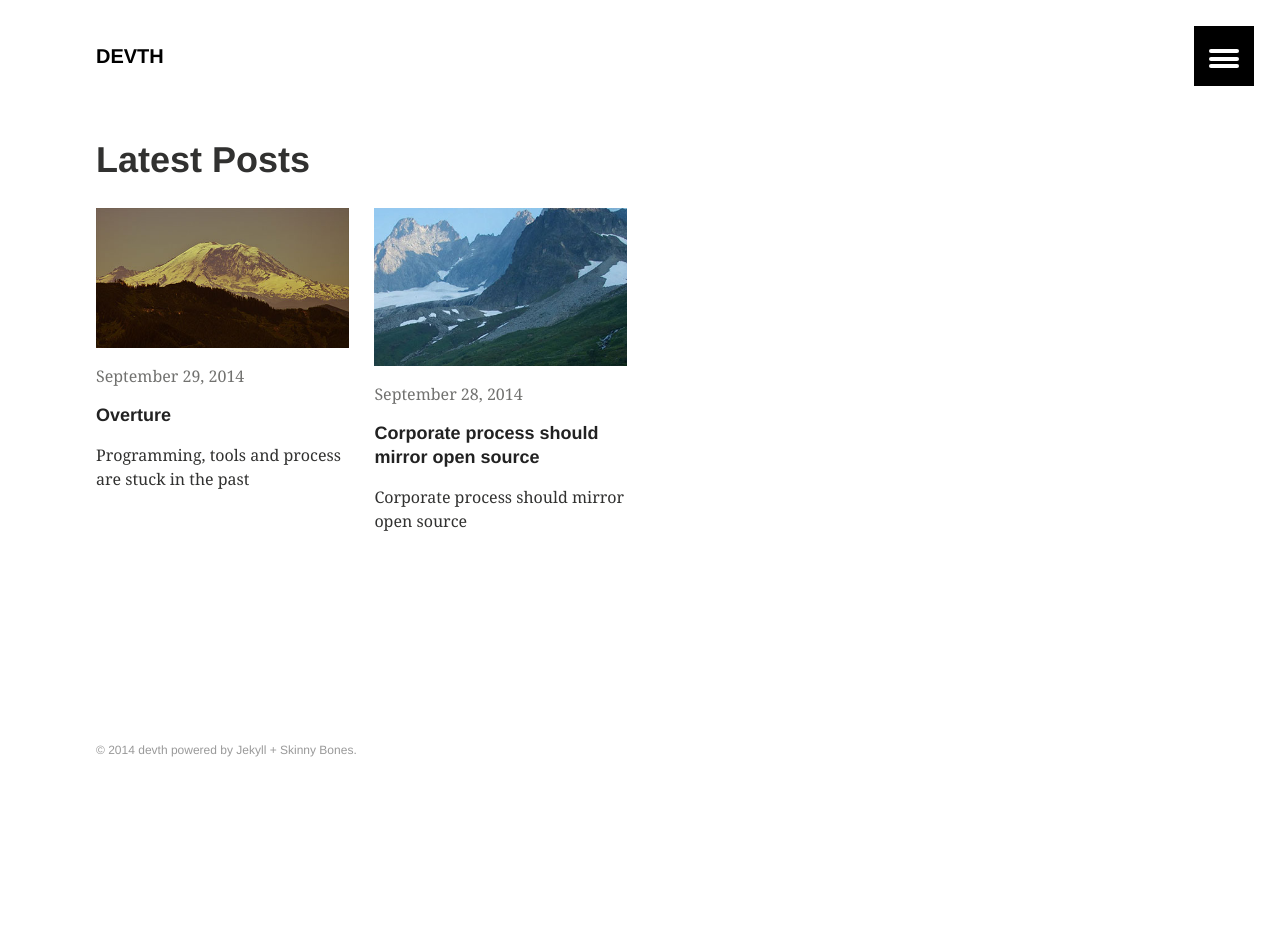
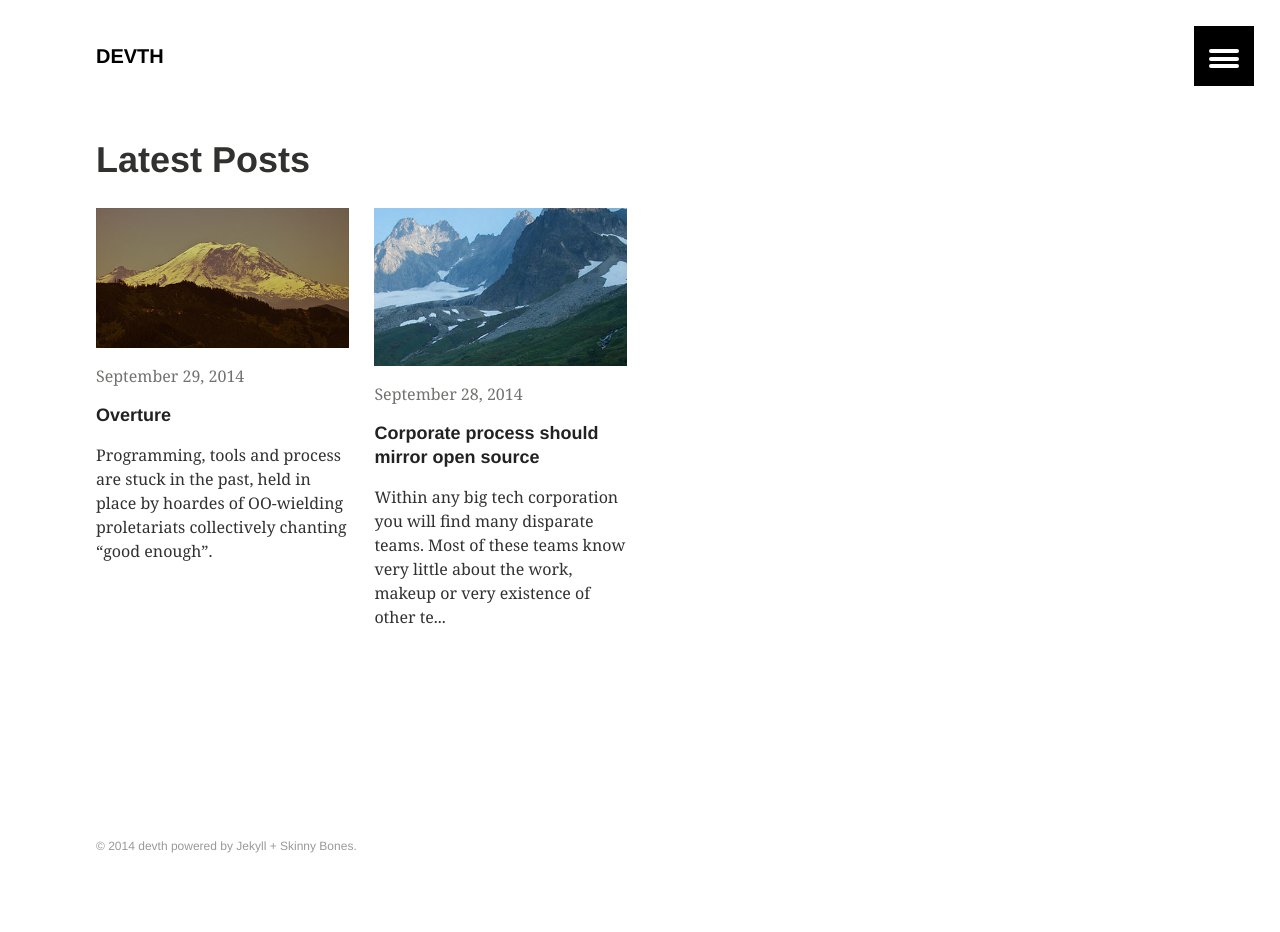
Before and after one commit to devth/devth.github.com, a Jekyll site: the page built from index.md, in a window 1280 px wide. Built offline with Jekyll 4.4.1, drawn with Linux system fonts in a browser that asks for light colours; before the commit the page ends 900 px from its top, so only the background shows below that.

Commit message:
Revert "Add titles"
This reverts commit 9e095ec28fd22fd01e1768cf37965f6c32c95c25.

```diff
--- a/_posts/2014-09-28-open-source-culture.md
+++ b/_posts/2014-09-28-open-source-culture.md
@@ -6,8 +6,6 @@
   feature: open_source.jpg
   teaser: open_source_teaser.jpg
 ---
-
-# Corporate process should mirror open source
 
 Within any big tech corporation you will find many disparate teams. Most of
 these teams know very little about the work, makeup or very existence of other
--- a/_posts/2014-09-29-overture.md
+++ b/_posts/2014-09-29-overture.md
@@ -2,10 +2,8 @@
 layout: article
 title: Overture
 categories: meta
-excerpt: "Programming, tools and process are stuck in the past"
 ---
 
-# Overture
 
 Programming, tools and process are stuck in the past, held in place by hoardes
 of OO-wielding proletariats collectively chanting "good enough".
```
